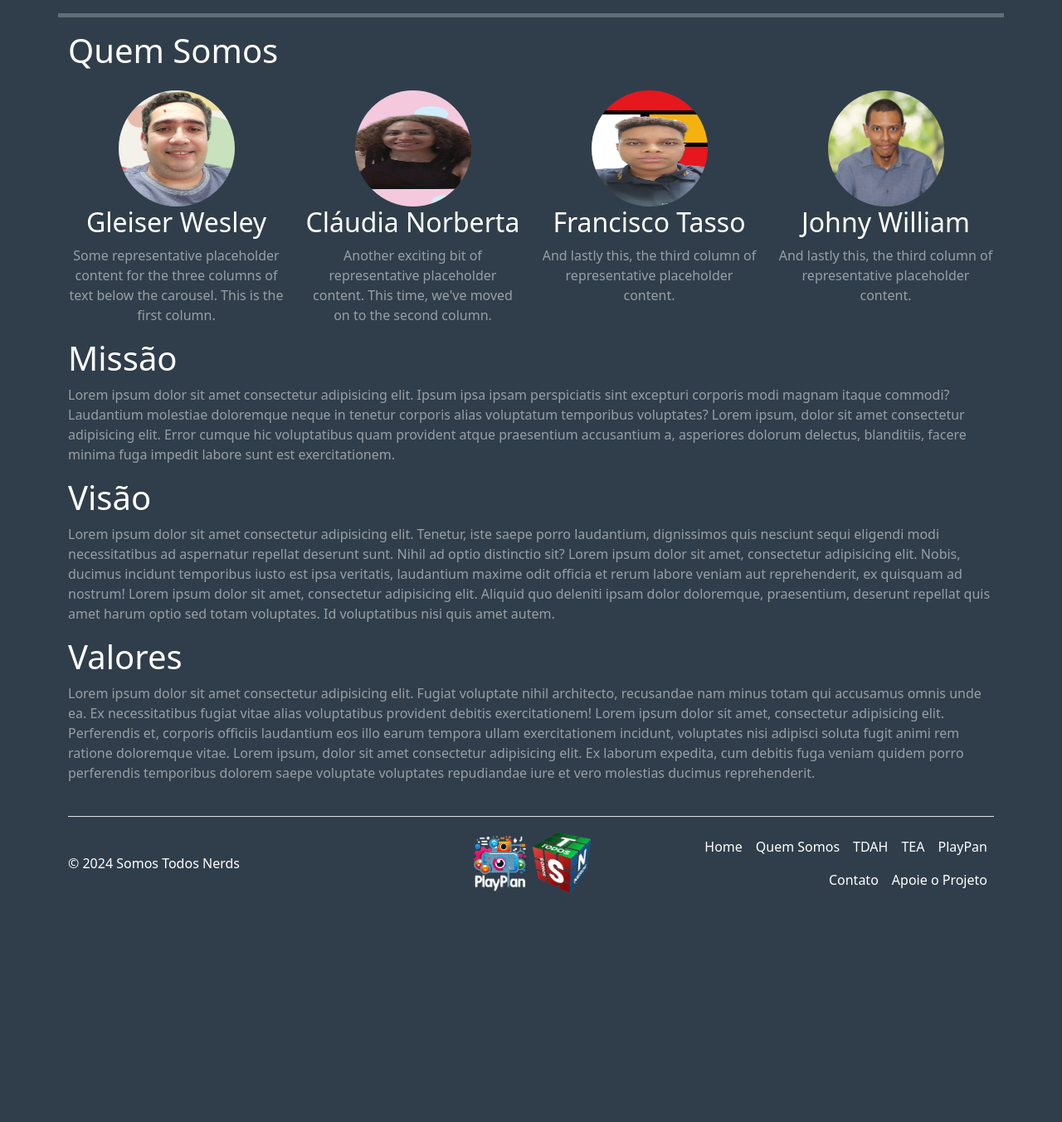
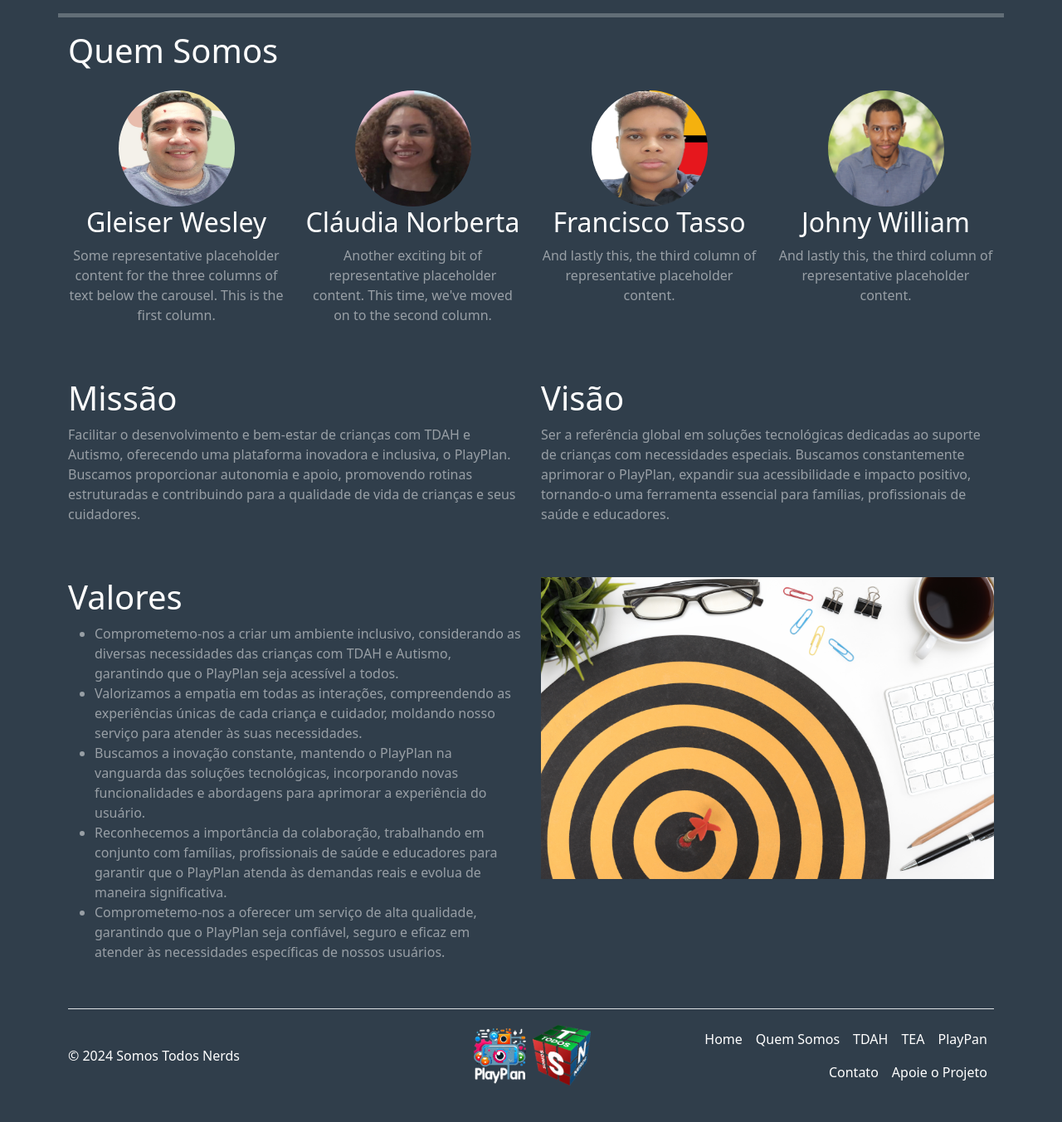
Before and after one commit to gwpoliveira/playplan, a Django app: page /quemsomos/ in a window 1280 px wide. Shown: the part 131-1484 px from the top of the page at 83% size. Before the commit the page ends 1208 px from the top, so only its background shows below. Run offline with Django 5.2, Linux system fonts and the light colour scheme; some libraries are stand-ins or nearby versions.

Commit message:
Quem somos

```diff
--- a/templates/quem-somos.html
+++ b/templates/quem-somos.html
@@ -39,12 +39,32 @@
 
       </div><!-- /.col-lg-4 -->
     </div>
-    <h1 class="text-white">Missão</h1>
-    <p class="text-white-50">Lorem ipsum dolor sit amet consectetur adipisicing elit. Ipsum ipsa ipsam perspiciatis sint excepturi corporis modi magnam itaque commodi? Laudantium molestiae doloremque neque in tenetur corporis alias voluptatum temporibus voluptates? Lorem ipsum, dolor sit amet consectetur adipisicing elit. Error cumque hic voluptatibus quam provident atque praesentium accusantium a, asperiores dolorum delectus, blanditiis, facere minima fuga impedit labore sunt est exercitationem.</p>
-    <h1 class="text-white">Visão</h1>
-    <p class="text-white-50">Lorem ipsum dolor sit amet consectetur adipisicing elit. Tenetur, iste saepe porro laudantium, dignissimos quis nesciunt sequi eligendi modi necessitatibus ad aspernatur repellat deserunt sunt. Nihil ad optio distinctio sit? Lorem ipsum dolor sit amet, consectetur adipisicing elit. Nobis, ducimus incidunt temporibus iusto est ipsa veritatis, laudantium maxime odit officia et rerum labore veniam aut reprehenderit, ex quisquam ad nostrum! Lorem ipsum dolor sit amet, consectetur adipisicing elit. Aliquid quo deleniti ipsam dolor doloremque, praesentium, deserunt repellat quis amet harum optio sed totam voluptates. Id voluptatibus nisi quis amet autem.</p>
-    <h1 class="text-white">Valores</h1>
-    <p class="text-white-50">Lorem ipsum dolor sit amet consectetur adipisicing elit. Fugiat voluptate nihil architecto, recusandae nam minus totam qui accusamus omnis unde ea. Ex necessitatibus fugiat vitae alias voluptatibus provident debitis exercitationem! Lorem ipsum dolor sit amet, consectetur adipisicing elit. Perferendis et, corporis officiis laudantium eos illo earum tempora ullam exercitationem incidunt, voluptates nisi adipisci soluta fugit animi rem ratione doloremque vitae. Lorem ipsum, dolor sit amet consectetur adipisicing elit. Ex laborum expedita, cum debitis fuga veniam quidem porro perferendis temporibus dolorem saepe voluptate voluptates repudiandae iure et vero molestias ducimus reprehenderit.</p>
+    <div class="row mt-5">
+      <div class="col-md-6">
+          <h1 class="text-white">Missão</h1>
+          <p class="text-white-50">Facilitar o desenvolvimento e bem-estar de crianças com TDAH e Autismo, oferecendo uma plataforma inovadora e inclusiva, o PlayPlan. Buscamos proporcionar autonomia e apoio, promovendo rotinas estruturadas e contribuindo para a qualidade de vida de crianças e seus cuidadores.</p>
+      </div>
+      <div class="col-md-6">
+          <h1 class="text-white">Visão</h1>
+          <p class="text-white-50">Ser a referência global em soluções tecnológicas dedicadas ao suporte de crianças com necessidades especiais. Buscamos constantemente aprimorar o PlayPlan, expandir sua acessibilidade e impacto positivo, tornando-o uma ferramenta essencial para famílias, profissionais de saúde e educadores.</p>
+      </div>
+  </div>
+
+  <div class="row mt-5">
+      <div class="col-md-6">
+          <h1 class="text-white">Valores</h1>
+          <ul class="text-white-50">
+              <li>Comprometemo-nos a criar um ambiente inclusivo, considerando as diversas necessidades das crianças com TDAH e Autismo, garantindo que o PlayPlan seja acessível a todos.</li>
+              <li>Valorizamos a empatia em todas as interações, compreendendo as experiências únicas de cada criança e cuidador, moldando nosso serviço para atender às suas necessidades.</li>
+              <li>Buscamos a inovação constante, mantendo o PlayPlan na vanguarda das soluções tecnológicas, incorporando novas funcionalidades e abordagens para aprimorar a experiência do usuário.</li>
+              <li>Reconhecemos a importância da colaboração, trabalhando em conjunto com famílias, profissionais de saúde e educadores para garantir que o PlayPlan atenda às demandas reais e evolua de maneira significativa.</li>
+              <li>Comprometemo-nos a oferecer um serviço de alta qualidade, garantindo que o PlayPlan seja confiável, seguro e eficaz em atender às necessidades específicas de nossos usuários.</li>
+          </ul>
+      </div>
+      <div class="col-md-6">
+        <img src="/static/img/alvo.png" alt="Valores Image" class="img-fluid">
+    </div>
+  </div>
 
 </div>
 
```
Also changed, not shown: static/img/Claudia.jpeg, static/img/Tasso.jpeg, static/img/alvo.png (added), 2 other files.
